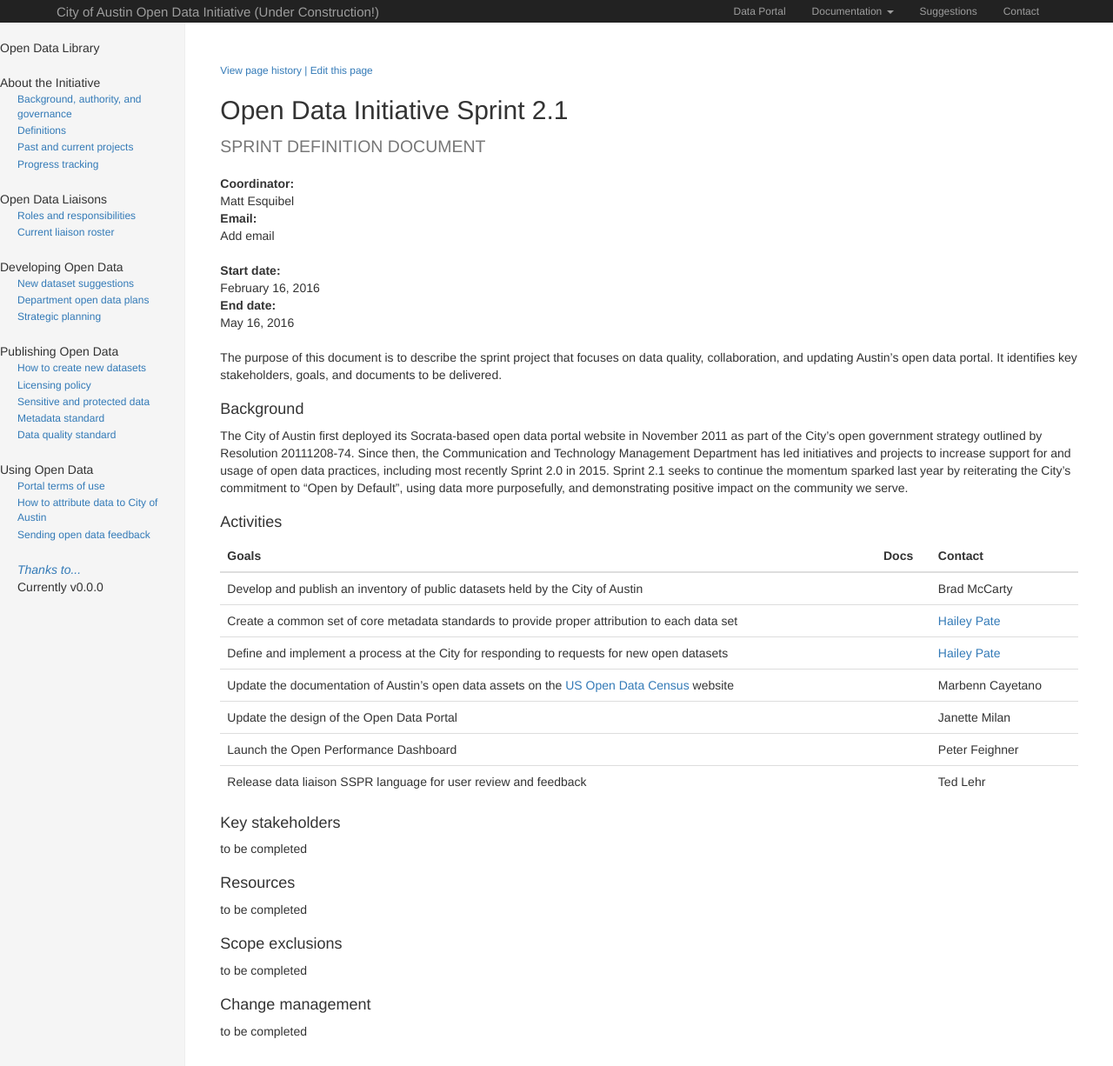
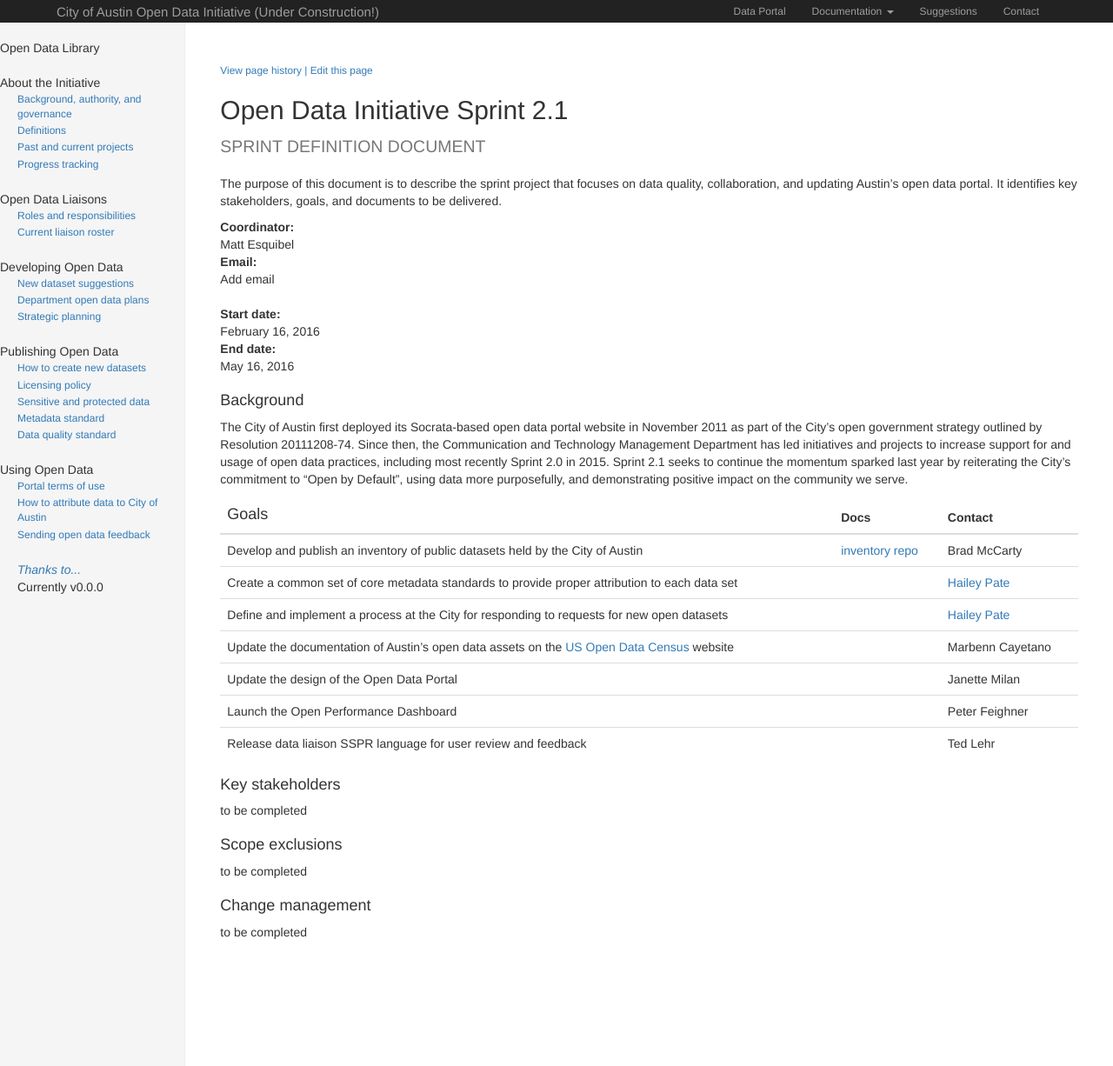
Before and after one commit to cityofaustin/open-data-manual, a Jekyll site: the page built from projects/sprint_2_1.md, in a window 1280 px wide and 1226 px high. Shown: the whole window at 87% size. Built offline with Jekyll 4.4.1, drawn with Linux system fonts in a browser that asks for light colours; nearby versions of some CDN libraries.

Commit message:
fix sprint doc layout
table content is temporarily hardcoded into template

```diff
--- a/_layouts/project.html
+++ b/_layouts/project.html
@@ -7,6 +7,8 @@ layout: default
 	<a href="https://github.com/cityofaustin/open-data-docs/commits/gh-pages/{{page.file}}"><small>View page history | </small></a><a href="https://github.com/cityofaustin/open-data-docs/blob/gh-pages/{{page.file}}"><small>Edit this page</small></a>
 	<h1 class="page-title" style="margin-bottom: 5px;">{{ page.title }}</h1>
 	<h1 class="text-uppercase project-subtitle"><small>{{ page.type }} Definition Document</small></h1>
+
+	<p>{{page.purpose}}</p>
 
 	<dl>
 		<dt>Coordinator:</dt>
@@ -21,5 +23,57 @@ layout: default
 		<dt>End date:</dt>
 		<dd>{{page.end}}</dd>
 	</dl>
+
+	<h3>Background</h3>
+
+	<p>{{page.background}}</p>
+
+	<table class="table">
+ 		<thead>
+		    <tr>
+			    <th class="h3">Goals</th>
+			    <th>Docs</th>
+			    <th>Contact</th>
+		    </tr>
+  		</thead>
+  		<tbody>
+		    <tr>
+		      <td>Develop and publish an inventory of public datasets held by the City of Austin</td>
+		      <td><a href="https://github.com/cityofaustin/open-data-inventory">inventory repo</td>
+		      <td>Brad McCarty</td>
+		    </tr>
+		    <tr>
+		      <td>Create a common set of core metadata standards to provide proper attribution to each data set</td>
+		      <td></td>
+		      <td><a href="http://github.com/haileypate">Hailey Pate</a></td>
+		    </tr>
+		    <tr>
+		      <td>Define and implement a process at the City for responding to requests for new open datasets</td>
+		      <td></td>
+		      <td><a href="http://github.com/haileypate">Hailey Pate</a></td>
+		    </tr>
+		    <tr>
+		      <td>Update the documentation of Austin’s open data assets on the <a href="http://us-city.census.okfn.org/">US Open Data Census</a> website</td>
+		      <td></td>
+		      <td>Marbenn Cayetano</td>
+		    </tr>
+		    <tr>
+		      <td>Update the design of the Open Data Portal</td>
+		      <td></td>
+		      <td>Janette Milan</td>
+		    </tr>
+		    <tr>
+		      <td>Launch the Open Performance Dashboard</td>
+		      <td></td>
+		      <td>Peter Feighner</td>
+		    </tr>
+		    <tr>
+		      <td>Release data liaison SSPR language for user review and feedback</td>
+		      <td></td>
+		      <td>Ted Lehr</td>
+		    </tr>
+  		</tbody>
+	</table>
+
 	{{ content }}
 </div>
--- a/projects/sprint_2_1.md
+++ b/projects/sprint_2_1.md
@@ -7,67 +7,13 @@ coordinator-name: 'Matt Esquibel'
 coordinator-email: 'Add email'
 start: 'February 16, 2016'
 end: 'May 16, 2016'
+purpose: 'The purpose of this document is to describe the sprint project that focuses on data quality, collaboration, and updating Austin’s open data portal. It identifies key stakeholders, goals, and documents to be delivered.'
+background: 'The City of Austin first deployed its Socrata-based open data portal website in November 2011 as part of the City’s open government strategy outlined by Resolution 20111208-74. Since then, the Communication and Technology Management Department has led initiatives and projects to increase support for and usage of open data practices, including most recently Sprint 2.0 in 2015. Sprint 2.1 seeks to continue the momentum sparked last year by reiterating the City’s commitment to “Open by Default”, using data more purposefully, and demonstrating positive impact on the community we serve. '
 ---
 
-The purpose of this document is to describe the sprint project that focuses on data quality, collaboration, and updating Austin’s open data portal. It identifies key stakeholders, goals, and documents to be delivered.
-
-### Background
-
-The City of Austin first deployed its Socrata-based open data portal website in November 2011 as part of the City’s open government strategy outlined by Resolution 20111208-74. Since then, the Communication and Technology Management Department has led initiatives and projects to increase support for and usage of open data practices, including most recently Sprint 2.0 in 2015. Sprint 2.1 seeks to continue the momentum sparked last year by reiterating the City’s commitment to “Open by Default”, using data more purposefully, and demonstrating positive impact on the community we serve.
-
-### Activities
-
-<table class="table">
-  <thead>
-    <tr>
-      <th>Goals</th>
-      <th>Docs</th>
-      <th>Contact</th>
-    </tr>
-  </thead>
-  <tbody>
-    <tr>
-      <td>Develop and publish an inventory of public datasets held by the City of Austin</td>
-      <td></td>
-      <td>Brad McCarty</td>
-    </tr>
-    <tr>
-      <td>Create a common set of core metadata standards to provide proper attribution to each data set</td>
-      <td></td>
-      <td><a href="http://github.com/haileypate">Hailey Pate</a></td>
-    </tr>
-    <tr>
-      <td>Define and implement a process at the City for responding to requests for new open datasets</td>
-      <td></td>
-      <td><a href="http://github.com/haileypate">Hailey Pate</a></td>
-    </tr>
-    <tr>
-      <td>Update the documentation of Austin’s open data assets on the <a href="http://us-city.census.okfn.org/">US Open Data Census</a> website</td>
-      <td></td>
-      <td>Marbenn Cayetano</td>
-    </tr>
-    <tr>
-      <td>Update the design of the Open Data Portal</td>
-      <td></td>
-      <td>Janette Milan</td>
-    </tr>
-    <tr>
-      <td>Launch the Open Performance Dashboard</td>
-      <td></td>
-      <td>Peter Feighner</td>
-    </tr>
-    <tr>
-      <td>Release data liaison SSPR language for user review and feedback</td>
-      <td></td>
-      <td>Ted Lehr</td>
-    </tr>
-  </tbody>
-</table>
+<!-- Please refer to `layouts/project.html` for template and table content -->
 
 ### Key stakeholders
-to be completed
-
-### Resources
 to be completed
 
 ### Scope exclusions
```
